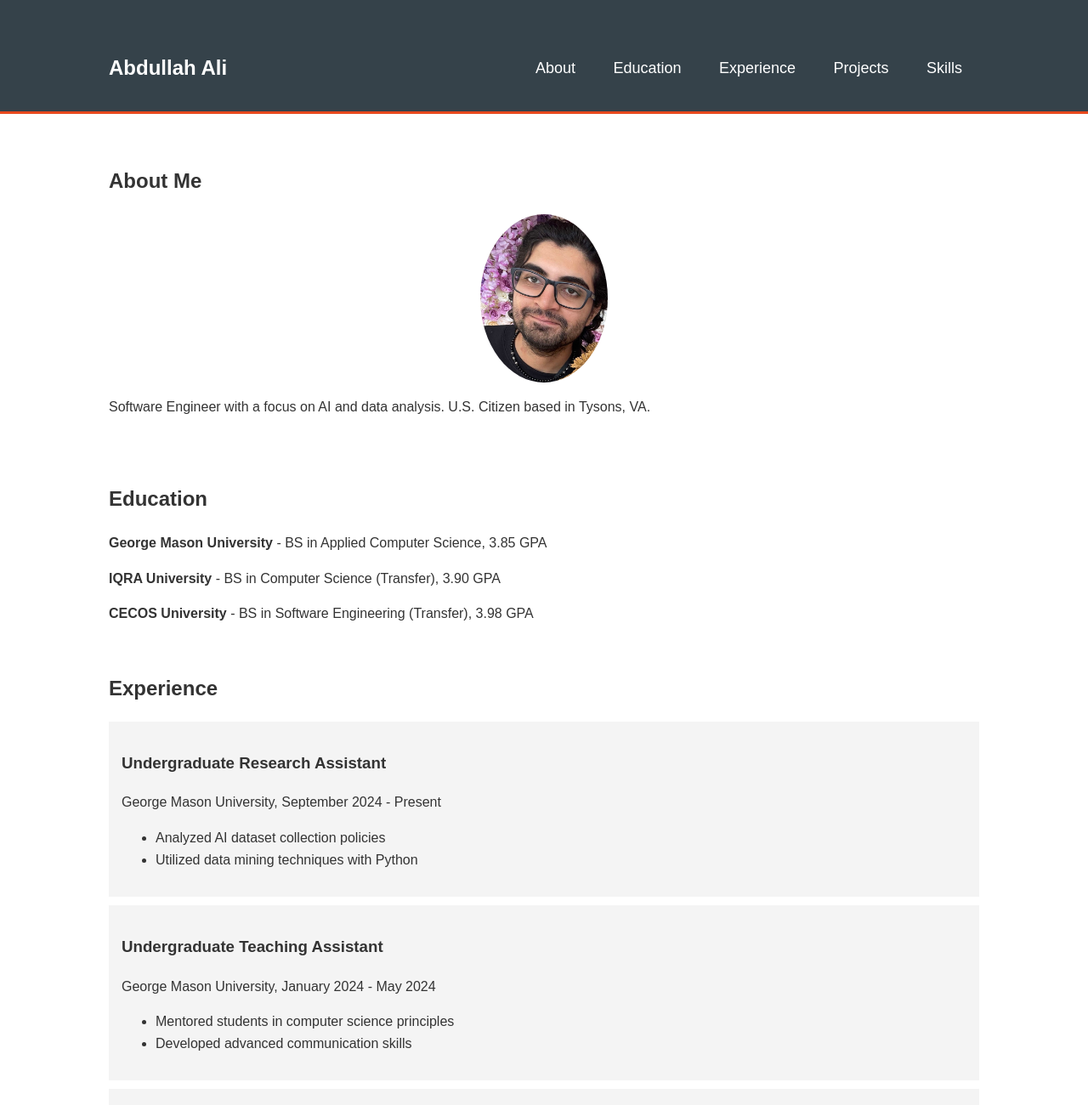
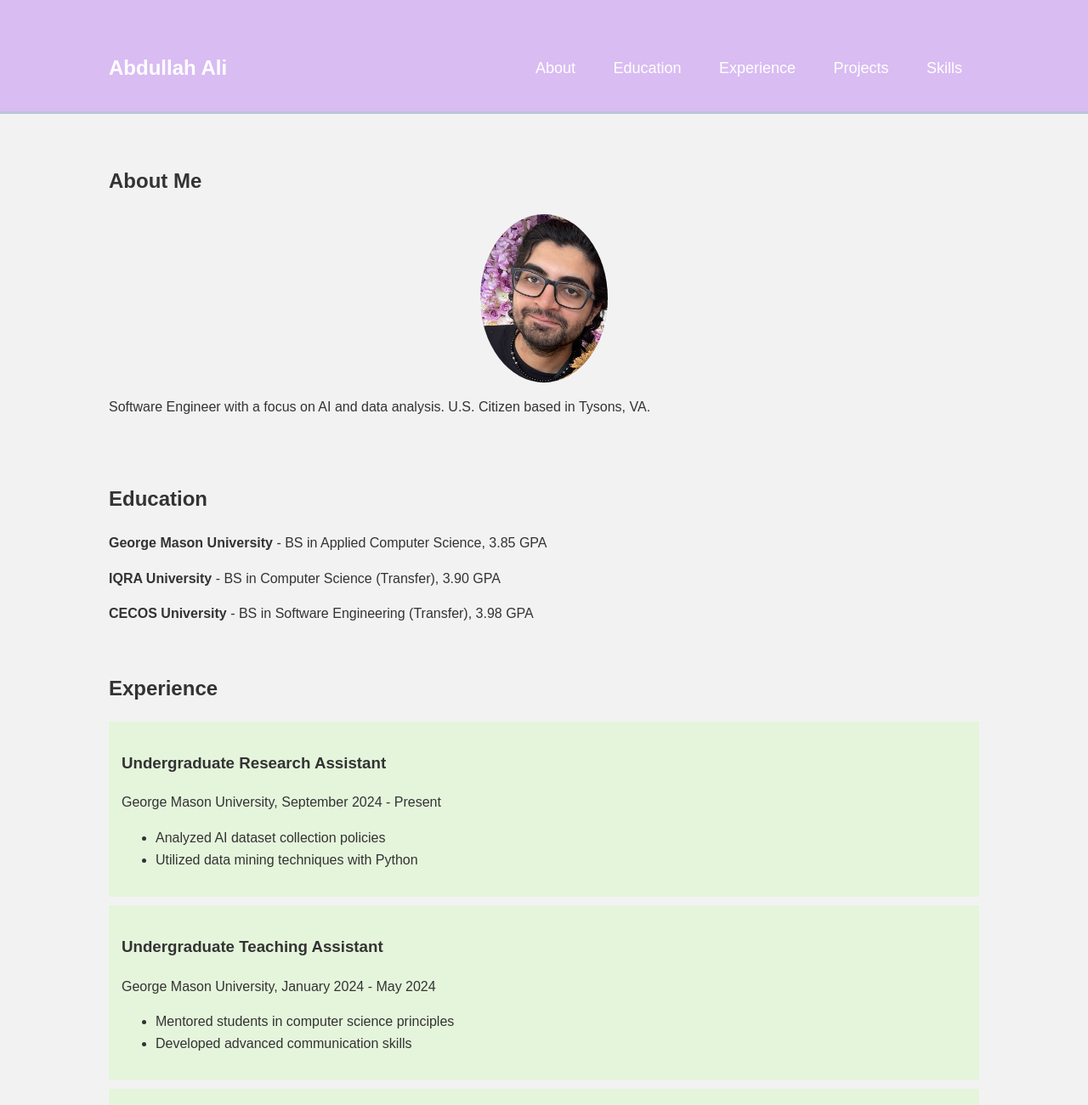
Before and after one commit to Abdullah-Mehdi/AbdullahAli, a plain HTML site: page index.html in a window 1280 px wide. Shown: the top 1300 px of the page at 85% size. Drawn offline with Linux system fonts and the light colour scheme.

Commit message:
Update index.html
Colors

```diff
--- a/index.html
+++ b/index.html
@@ -11,6 +11,7 @@
             margin: 0;
             padding: 0;
             color: #333;
+            background-color: #f2f2f2; /* Light grey background */
         }
         .container {
             width: 80%;
@@ -19,11 +20,11 @@
             padding: 20px;
         }
         header {
-            background: #35424a;
+            background: #D9BCF2; /* Pastel purple */
             color: white;
             padding-top: 30px;
             min-height: 70px;
-            border-bottom: #e8491d 3px solid;
+            border-bottom: #B8C6D9 3px solid; /* Cornflower blue */
         }
         header h1 {
             margin: 0;
@@ -50,12 +51,12 @@
             padding: 20px 0;
         }
         .project, .experience {
-            background: #f4f4f4;
+            background: #E5F5DC; /* Pale green */
             padding: 15px;
             margin-bottom: 10px;
         }
         .profile-img {
-            width: 150px; /* Adjust size as needed */
+            width: 150px;
             border-radius: 50%;
             display: block;
             margin-left: auto;
```
